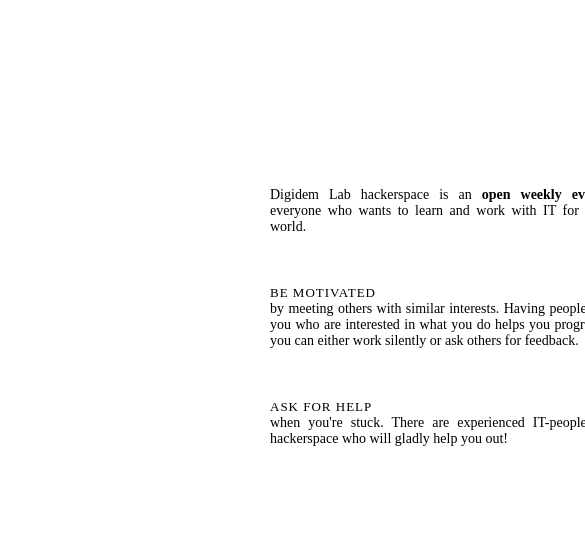
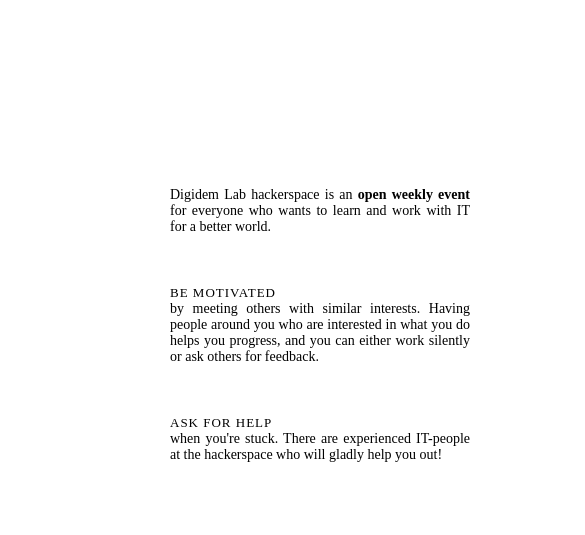
Before and after one commit to digidemlab/hackerspace, a plain HTML site: page index.html in a window 390 px wide. Shown: the part 309-844 px from the top of the page, 585 px wide, since content can reach past the window. Drawn offline with Linux system fonts and the light colour scheme; a web font is replaced by a local one.

Commit message:
Fixed more issues with mobile

```diff
--- a/index.html
+++ b/index.html
@@ -84,23 +84,24 @@
     }
 
     #page {
-        width: 900px;
+        max-width: 900px;
+				min-width: 640px;
         margin: auto;
     }
 
     .blurb {
-        padding: 0 270px;
+				max-width: 300px;
+				margin: auto;
         padding-bottom: 50px;
         font-size: 14px;
     }
 
 		.blurb p {
-			padding-top: 30px;
+				padding-top: 30px;
 		}
 
     .row {
         width: 100%;
-        float: left;
         text-align: justify;
 				margin: 40px 0;
     }
```
